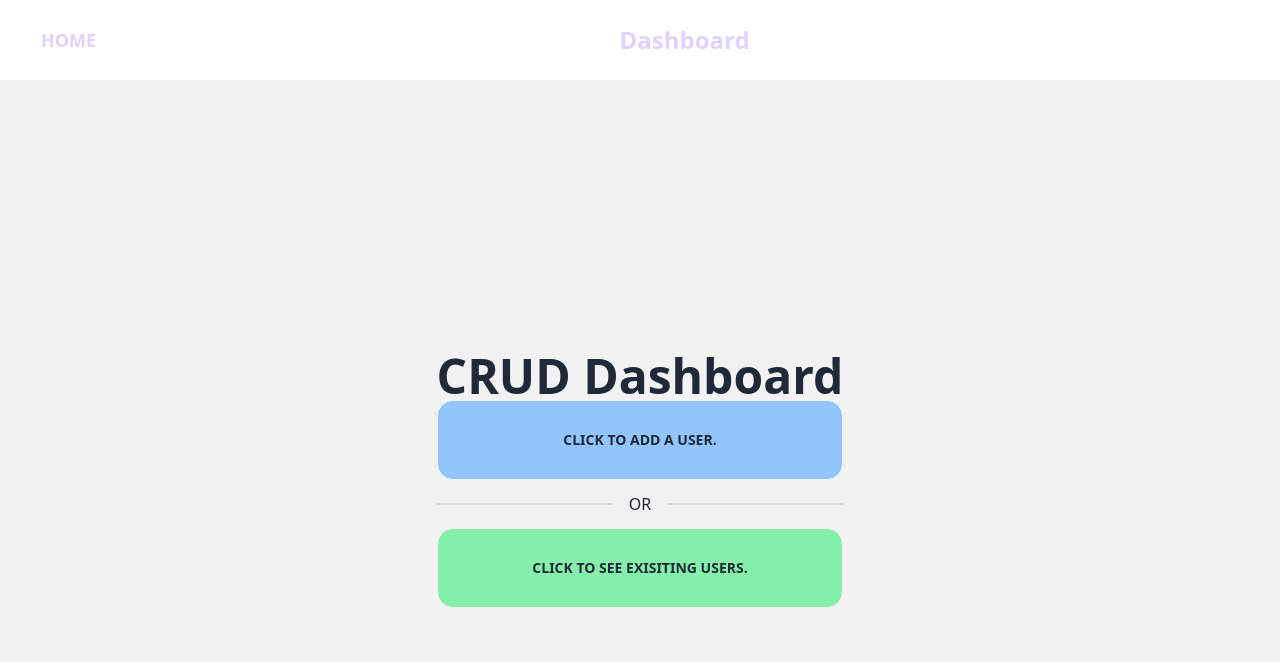
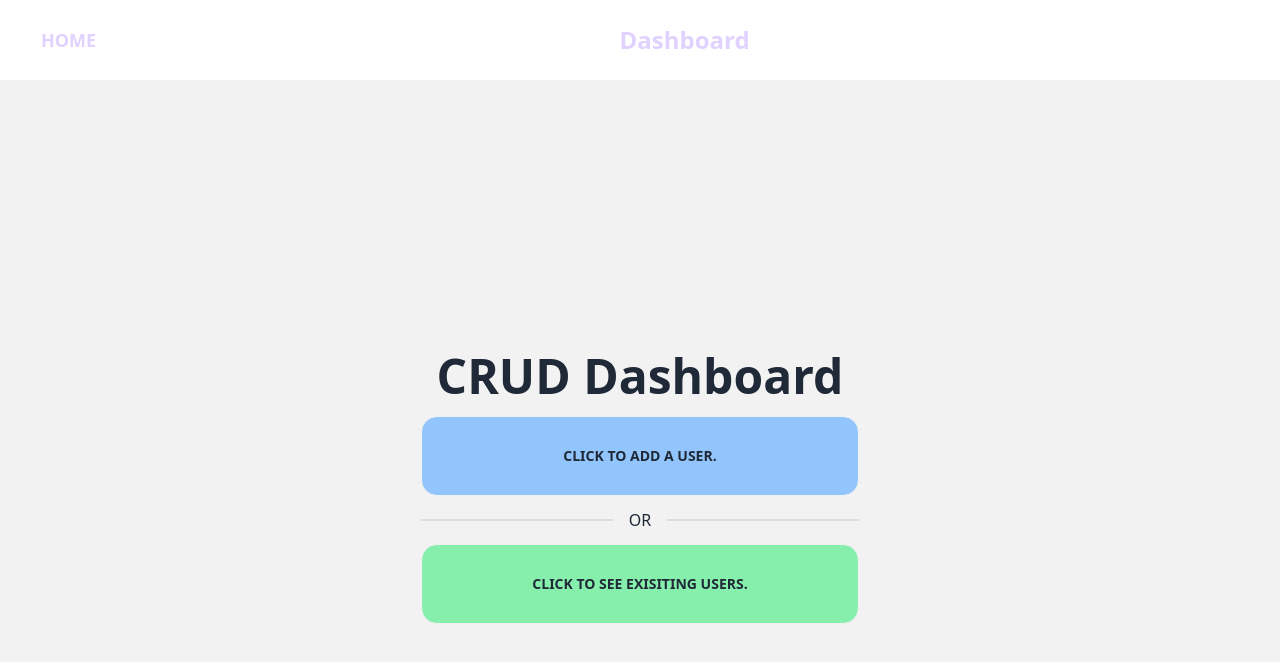
Before and after one commit to alliasgher/DashboardNext, a Next.js app: page / in a window 1280 px wide. Shown: the top 662 px of the page. Built offline with nearby package versions, Linux system fonts and the light colour scheme.

Commit message:
padding homepage

```diff
--- a/app/page.jsx
+++ b/app/page.jsx
@@ -10,11 +10,11 @@ const Home = () => {
     <div className="hero min-h-screen bg-base-200">
   <div className="hero-content text-center">
     <div className="max-w-md">
-      <h1 className="text-5xl font-bold">CRUD Dashboard</h1>
+      <h1 className="text-5xl font-bold p-4">CRUD Dashboard</h1>
       <div className="flex flex-col w-full border-opacity-50">
-  <div className="grid h-20 card bg-blue-300 rounded-box place-items-center btn" onClick={() => {router.push("form")}}>Click to add a user.</div>
+  <div className="grid h-20 card bg-blue-300 rounded-box place-items-center btn p-4" onClick={() => {router.push("form")}}>Click to add a user.</div>
   <div className="divider">OR</div>
-  <div className="grid h-20 card bg-green-300 rounded-box place-items-center btn" onClick={() => {router.push("form/users")}}>Click to see exisiting users.</div>
+  <div className="grid h-20 card bg-green-300 rounded-box place-items-center btn p-4" onClick={() => {router.push("form/users")}}>Click to see exisiting users.</div>
 </div>
     </div>
   </div>
```
